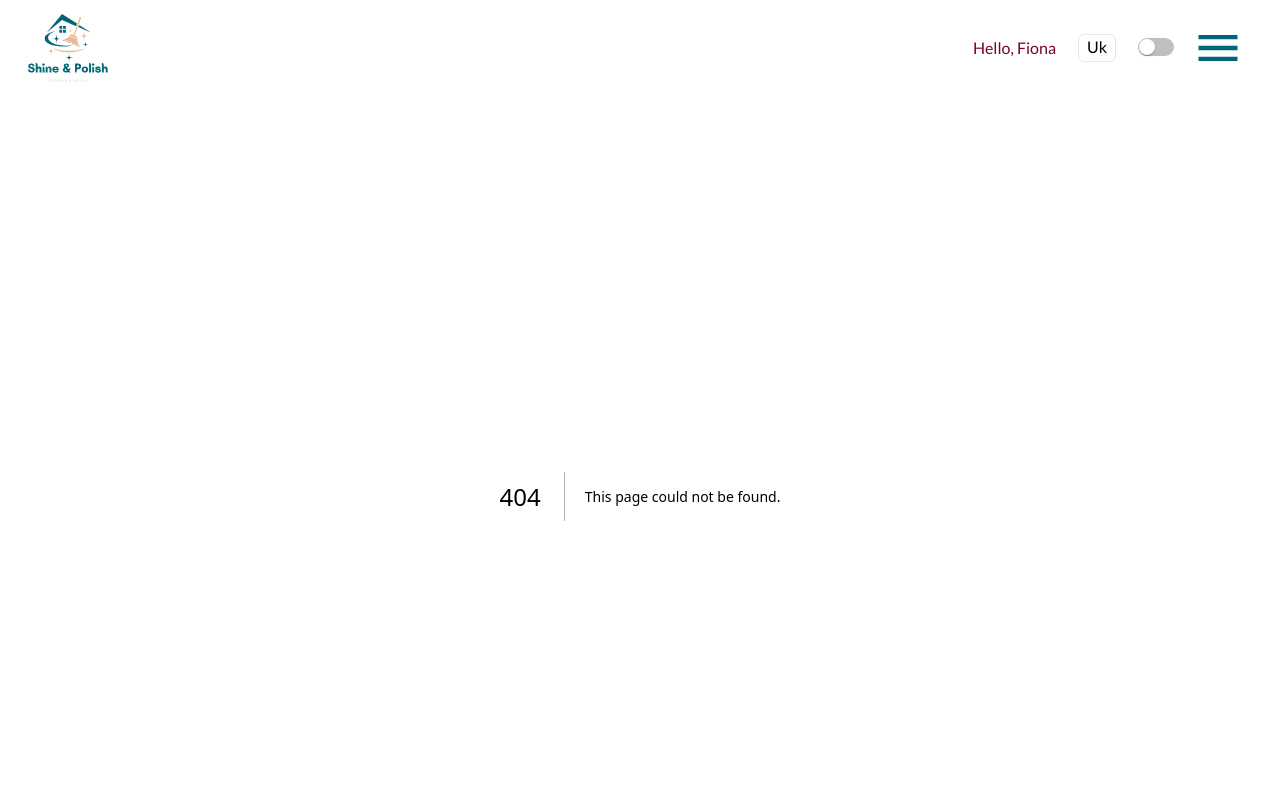
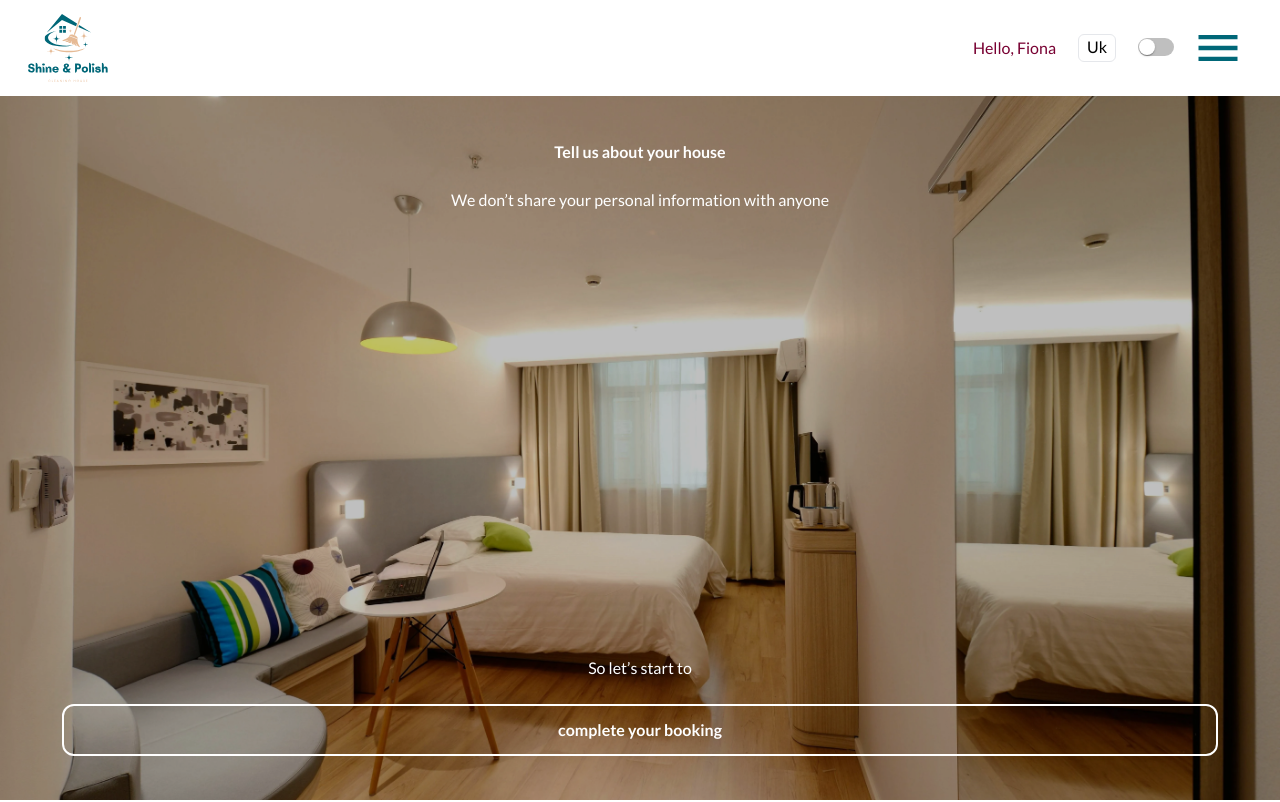
Before and after one commit to NickTsalyn/shine-polish, a Next.js app: page /booking-form in a window 1280 px wide. Before the commit this address had no page. Shown: the top 802 px of the page. Built offline with nearby package versions, Linux system fonts and the light colour scheme.

Commit message:
created-home-booking-form

```diff
--- /dev/null
+++ b/src/app/booking-form/layout.tsx
@@ -0,0 +1,11 @@
+export interface LayoutProps {
+    children: React.ReactNode;
+  }
+
+  export default function Layout({ children }: LayoutProps) {
+    return (
+      <div >
+        {children}
+      </div>
+    );
+  }
--- /dev/null
+++ b/src/app/booking-form/page.tsx
@@ -0,0 +1,71 @@
+"use client";
+import Button from "@/components/UI/Button";
+import Image from "next/image";
+import Link from "next/link";
+import { useRouter } from "next/navigation";
+
+export interface PageProps {}
+
+const BgnImg = () => {
+  return (
+    <div className="absolute inset-0 z-[-1]">
+      <div
+        className="absolute z-10 drop-shadow-[0px_4px_4px_0_rgba(0, 0, 0, 0.25)] size-full"
+        style={{
+          backgroundColor: "rgba(0, 0, 0, 0.25)",
+          backgroundPosition: "[19.499px -81.19px ]",
+          backgroundSize: "[99.461% 107.491%]",
+          backgroundRepeat: "no-repeat",
+        }}
+      ></div>
+
+      <div>
+        <Image
+          src="/images/pexels_pixabay.webp"
+          alt="photo bedroom"
+          layout="fill"
+          objectFit="cover"
+          objectPosition="center"
+          priority
+        />
+      </div>
+    </div>
+  );
+};
+
+export default function BookingFormHome({}: PageProps) {
+  const router = useRouter();
+
+  const startBooking = () => {
+    router.push("/booking-form/m-1");
+  };
+
+  return (
+    <div className="relative h-[calc(100vh-84px)] md:h-[calc(100vh-96px)] lg:h-screen w-full ">
+      <BgnImg />
+      <div className="container flex flex-col  py-9 md:py-11 lg:py-12 h-full">
+        <div>
+          <h1 className="h2 font-bold text-white text-center mb-4 md:mb-6 lg:mb-9">
+            Tell us about your house
+          </h1>
+          <p className=" subtitle-booking text-white text-center">
+            We don’t share your personal information with anyone
+          </p>
+        </div>
+        <div className="mt-auto w-full">
+          <p className=" subtitle-booking text-white text-center mb-4 md:mb-6 lg:mb-9">
+            So let’s start to
+          </p>
+          <Button type="button" style="complete-booking">
+            <Link
+              href={"/m-1"}
+              className="text-white subtitle-booking xl:text-[42px] font-bold"
+            >
+              complete your booking
+            </Link>
+          </Button>
+        </div>
+      </div>
+    </div>
+  );
+}
--- a/src/app/layout.tsx
+++ b/src/app/layout.tsx
@@ -26,7 +26,7 @@ export default function RootLayout({
         <Header />
         <Sidebar />
         <main className="lg:ml-[200px] xl:ml-[244px]">{children}</main>
-        <Footer/>
+        {/* <Footer/> */}
       </body>
     </html>
   );
--- a/src/components/Header/Header.tsx
+++ b/src/components/Header/Header.tsx
@@ -4,7 +4,7 @@ import Link from "next/link";
 import ThemeSwitch from "./Switcher";
 import { useState } from "react";
 import Image from "next/legacy/image";
-import MobileMenu from "../MobileMenu";
+import MobileMenu from "./MobileMenu";
 
 export default function Header() {
   const [lightMode, setDarkMode] = useState(false);
--- a/src/components/MobileMenu.tsx
+++ b/src/components/Header/MobileMenu.tsx
@@ -1,6 +1,8 @@
 "use client";
 
-import React, { useState, MouseEvent } from "react";
+import { useState } from "react";
+import Link from "next/link";
+import Image from "next/legacy/image";
 import Drawer from "@mui/material/Drawer";
 import List from "@mui/material/List";
 import ListItem from "@mui/material/ListItem";
@@ -8,13 +10,11 @@ import MenuIcon from "@mui/icons-material/Menu";
 import IconButton from "@mui/material/IconButton";
 import CloseIcon from "@mui/icons-material/Close";
 import { styled } from "@mui/system";
-import Link from "next/link";
-import Image from "next/legacy/image";
 import FacebookRoundedIcon from "@mui/icons-material/FacebookRounded";
 import InstagramIcon from "@mui/icons-material/Instagram";
 import WhatsAppIcon from "@mui/icons-material/WhatsApp";
-import CustomButton from "./UI/Button";
-import NavMobile from "./Navigation/NavMobile";
+import CustomButton from "../UI/Button";
+import NavMobile from "../Navigation/NavMobile";
 import { MOBILE_LINKS } from "@/global/navigation";
 
 const StyledMenuIcon = styled(MenuIcon)(() => ({
@@ -118,9 +118,12 @@ export default function MobileMenu() {
             </StyledItem>
             <StyledItem onClick={toggleDrawer}>
               <CustomButton style="burger-book-now" type="button">
-                <span className=" text-[20px] md:text-[24px] font-bold text-accent text-center">
+                <Link
+                  href="/booking-form"
+                  className=" text-[20px] md:text-[24px] font-bold text-accent text-center"
+                >
                   Book Now
-                </span>
+                </Link>
               </CustomButton>
             </StyledItem>
             <StyledItem onClick={toggleDrawer}>
--- a/src/components/Sidebar.tsx
+++ b/src/components/Sidebar.tsx
@@ -80,7 +80,7 @@ export default function Sidebar() {
           )}
           <li>
             <Button style="sidebar-book-now" type="button">
-              <span className="body font-bold text-secondary">Book Now</span>
+              <Link href="/booking-form" className="body font-bold text-secondary">Book Now</Link>
             </Button>
           </li>
           <li>
--- a/src/components/UI/Button.tsx
+++ b/src/components/UI/Button.tsx
@@ -18,7 +18,8 @@ type PropsButtton = {
     | "footer-book-now"
     | "send"
     | "deep-cleaning"
-    | "work-with-us";
+    | "work-with-us"
+    | "complete-booking";
 };
 
 export default function Button(props: PropsButtton) {
@@ -30,8 +31,7 @@ export default function Button(props: PropsButtton) {
         "py-1.5 md:py-1 bg-white border border-solid border-accent rounded-xl w-full";
       break;
     case "burger-contact-us":
-      styles =
-        "py-1 border border-solid border-secondary rounded-xl w-full";
+      styles = "py-1 border border-solid border-secondary rounded-xl w-full";
       break;
     case "home-book-now":
       styles =
@@ -90,6 +90,10 @@ export default function Button(props: PropsButtton) {
       break;
     default:
       break;
+    case "complete-booking":
+      styles =
+        "py-1.5 md:py-3 lg:py-[20px] px-10 bg-transparent border-2 border-solid border-white rounded-xl w-full";
+      break;
   }
   return (
     <button
--- a/src/styles/typography.css
+++ b/src/styles/typography.css
@@ -96,12 +96,19 @@
 /* subtitle booking form */
 
 .subtitle-booking {
-  @apply text-[24px];
+  @apply text-[18px];
   @apply font-normal;
   @apply leading-normal;
 }
+@screen md {
+  .subtitle-booking {
+    @apply text-[24px];
+    @apply font-normal;
+    @apply leading-[1.2];
+  }
+}
 
-@screen md {
+@screen lg {
   .subtitle-booking {
     @apply text-[36px];
     @apply font-normal;
```
Also changed, not shown: public/images/pexels_pixabay.webp (added).
